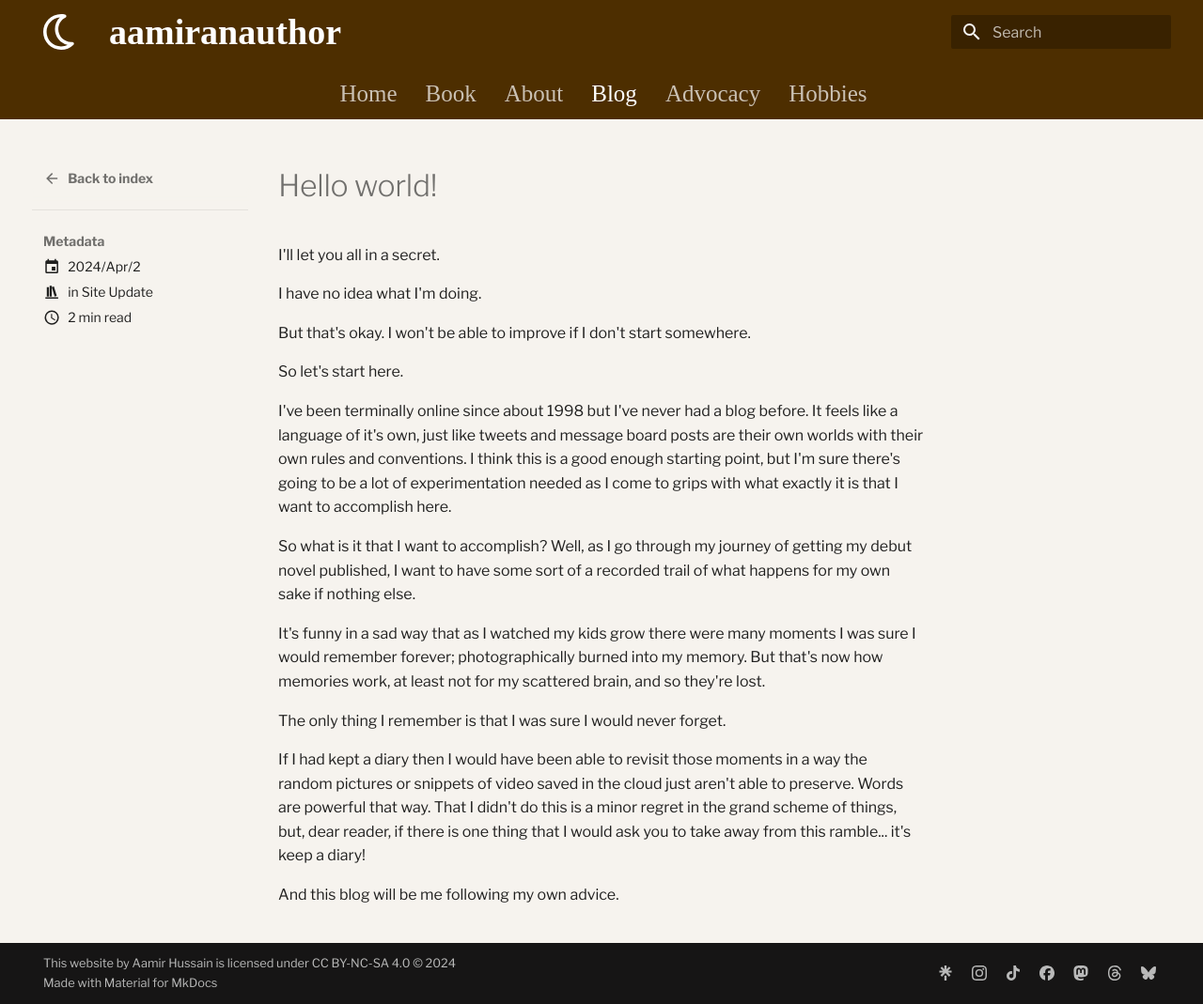
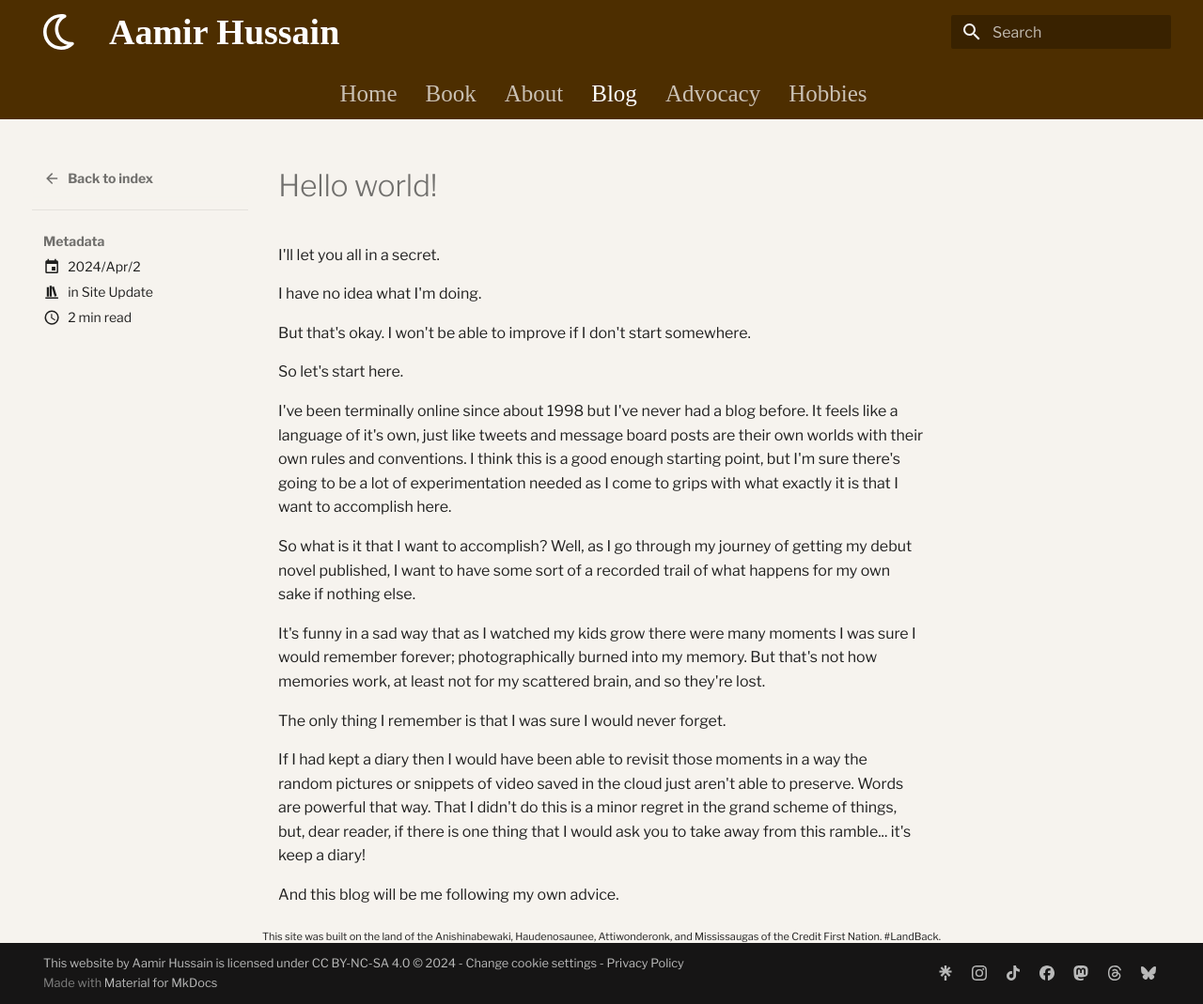
Before and after one commit to Aazih/aamiranauthor_web, an MkDocs documentation site: the page built from docs/blog/posts/hello-world.md, in a window 1280 px wide and 1069 px high. Shown: the whole window at 94% size. Built offline with MkDocs 1.6.1 and Material for MkDocs 9.7.7, drawn with Linux system fonts in a browser that asks for light colours; some web fonts are replaced; plug-ins that fetch from the network failed and are left out.

Commit message:
New blog, update site icon, landack,  mailing list,  privacy policy,  blog date changes

```diff
--- a/docs/blog/posts/hello-world.md
+++ b/docs/blog/posts/hello-world.md
@@ -20,7 +20,7 @@
 
 So what is it that I want to accomplish? Well, as I go through my journey of getting my debut novel published, I want to have some sort of a recorded trail of what happens for my own sake if nothing else.
 
-It's funny in a sad way that as I watched my kids grow there were many moments I was sure I would remember forever; photographically burned into my memory. But that's now how memories work, at least not for my scattered brain, and so they're lost.
+It's funny in a sad way that as I watched my kids grow there were many moments I was sure I would remember forever; photographically burned into my memory. But that's not how memories work, at least not for my scattered brain, and so they're lost.
 
 The only thing I remember is that I was sure I would never forget.
 
--- a/docs/stylesheets/extra.css
+++ b/docs/stylesheets/extra.css
@@ -1,6 +1,6 @@
 [data-md-color-scheme="aamiranauthorcolour"] {
     --md-primary-fg-color:        hsla(36, 100%, 15%, 1);
-    --md-default-bg-color:        hsla(36, 30%, 95%, 1);
+    --md-default-bg-color:        #f6f3ee;
 
     --md-accent-fg-color:                hsla(137, 55%, 50%, 1);
     --md-accent-fg-color--transparent:   hsla(137, 55%, 50%, 0.1);
@@ -50,3 +50,10 @@
 .md-tabs {
   font-family: "PlayFair";
 }
+
+
+/* Footer */
+.landack {
+  font-size: 0.55rem;
+  text-align: center;
+}
--- a/mkdocs.yml
+++ b/mkdocs.yml
@@ -1,4 +1,4 @@
-site_name: aamiranauthor
+site_name: Aamir Hussain
 
 nav:
   - 'index.md'
@@ -11,6 +11,8 @@
 
 theme:
   name: material
+  custom_dir: overrides
+  favicon: images/moon.svg
   icon:
     logo: fontawesome/regular/moon
   palette:
@@ -30,6 +32,7 @@
   - blog:
       post_date_format: yyyy/MMM/d
       post_url_date_format: yyyy/MMM/d
+      archive_date_format: yyyy-MMM
       post_url_format: "{date}/{slug}"
       categories_allowed:
         - Writing
@@ -69,4 +72,4 @@
 
 
 
-copyright: This website by <span property="cc:attributionName">Aamir Hussain</span> is licensed under <a href="http://creativecommons.org/licenses/by-nc-sa/4.0/?ref=chooser-v1" target="_blank" rel="license noopener noreferrer" style="display:inline-block;">CC BY-NC-SA 4.0 &copy; 2024
+copyright: This website by <span property="cc:attributionName">Aamir Hussain</span> is licensed under <a href="http://creativecommons.org/licenses/by-nc-sa/4.0/?ref=chooser-v1" target="_blank" rel="license noopener noreferrer" style="display:inline-block;">CC BY-NC-SA 4.0 &copy; 2024 - <a href="#__consent"> Change cookie settings</a> - <a href=/privacy> Privacy Policy</a>
--- /dev/null
+++ b/overrides/main.html
@@ -0,0 +1,22 @@
+{% extends "base.html" %}
+
+{% block scripts %}
+  <!-- NOTE: Overridden scripts block  -->
+  {{ super() }}
+  <!-- MailerLite Universal -->
+<script>
+  (function(w,d,e,u,f,l,n){w[f]=w[f]||function(){(w[f].q=w[f].q||[])
+  .push(arguments);},l=d.createElement(e),l.async=1,l.src=u,
+  n=d.getElementsByTagName(e)[0],n.parentNode.insertBefore(l,n);})
+  (window,document,'script','https://assets.mailerlite.com/js/universal.js','ml');
+  ml('account', '898993');
+</script>
+<!-- End MailerLite Universal -->
+{% endblock %}
+
+{% block footer %}
+<!-- NOTE: Overridden footer block  -->
+<div class = "landack">This site was built on the land of the Anishinabewaki, Haudenosaunee, Attiwonderonk, and Mississaugas of the Credit First Nation. #LandBack.</div>
+  {{ super() }}
+
+{% endblock %}
```
Also changed, not shown: README.md (+14 -10 lines), docs/blog/posts/yet-another-medium.md (added, +33 -0 lines), docs/index.md (+2 -0 lines), docs/privacy.md (added, +59 -0 lines), docs/.markdownlint.json, docs/images/moon.svg (added).
